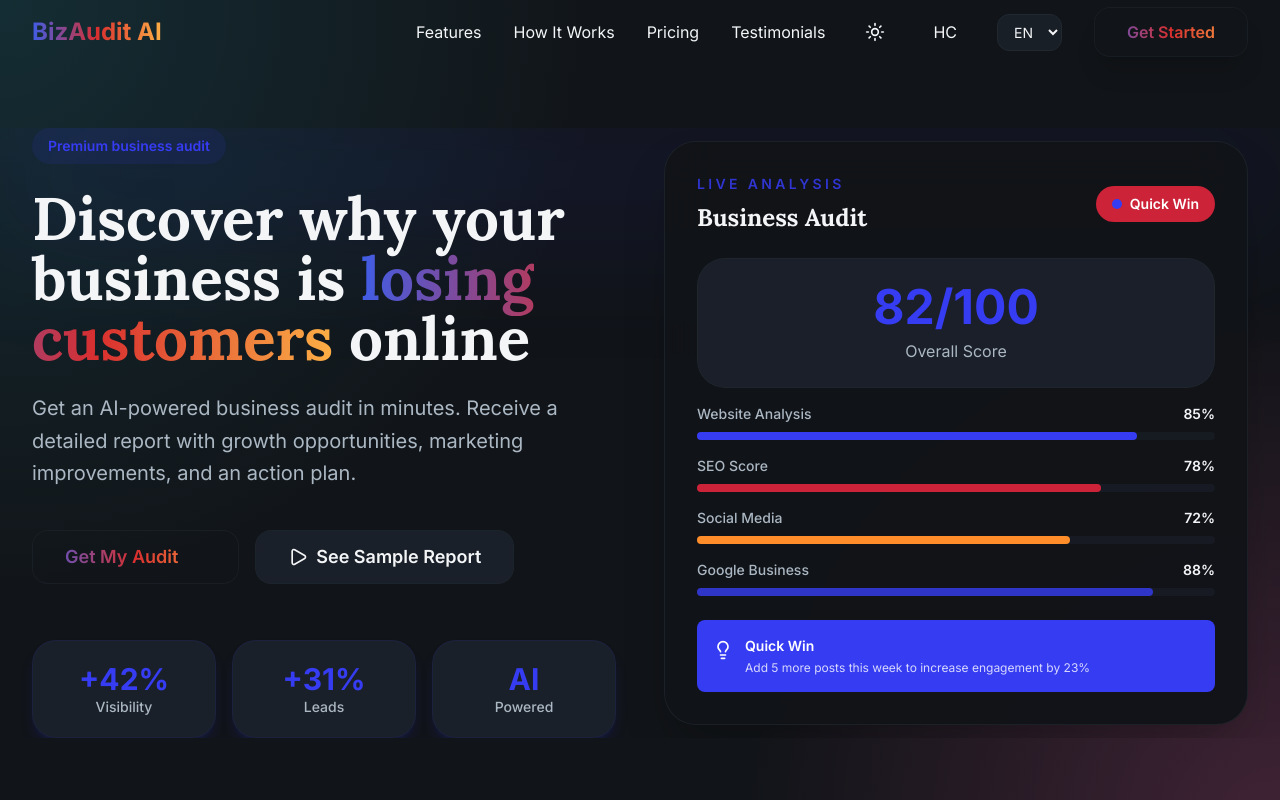
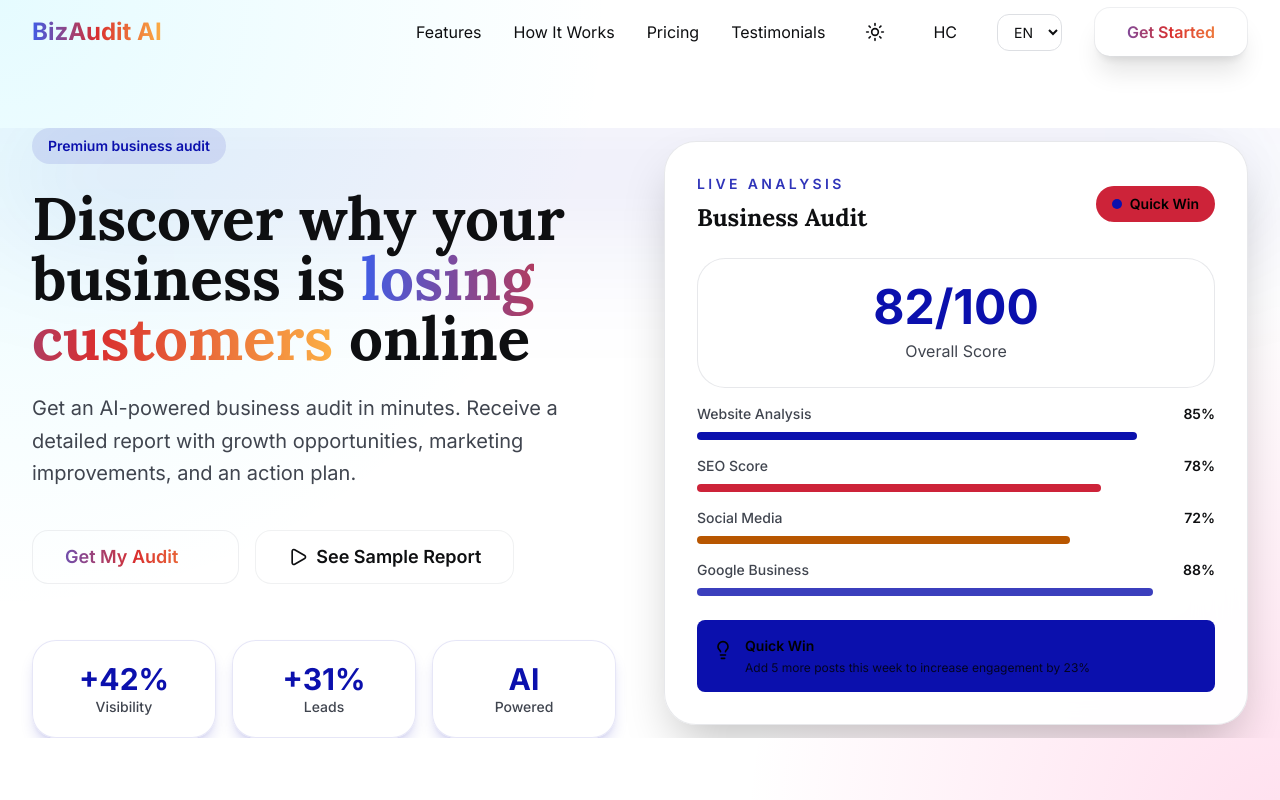
Before and after one commit to Yansmtp/bizaudit, a Next.js app: page / in a window 1280 px wide. Shown: the top 800 px of the page. Built offline with nearby package versions, Linux system fonts and the light colour scheme.

Commit message:
Style: add .light variant (white background, retain colored text/highlights)

```diff
--- a/app/globals.css
+++ b/app/globals.css
@@ -38,6 +38,23 @@
     --accent-foreground: 210 18% 98%;
     --border: 214 18% 13%;
     --ring: 190 95% 68%;
+  }
+
+  .light {
+    --background: 0 0% 100%; /* white */
+    --foreground: 220 10% 6%; /* near-black for body text */
+    --card: 0 0% 100%;
+    --card-foreground: 220 10% 6%;
+    --primary: 238 88% 36%;
+    --primary-foreground: 0 0% 0%;
+    --secondary: 352 71% 47%;
+    --secondary-foreground: 0 0% 0%;
+    --muted: 210 8% 96%;
+    --muted-foreground: 220 10% 28%;
+    --accent: 28 100% 36%;
+    --accent-foreground: 0 0% 0%;
+    --border: 220 10% 88%;
+    --ring: 238 88% 36%;
   }
 
   /* High contrast variant for accessibility */
```
